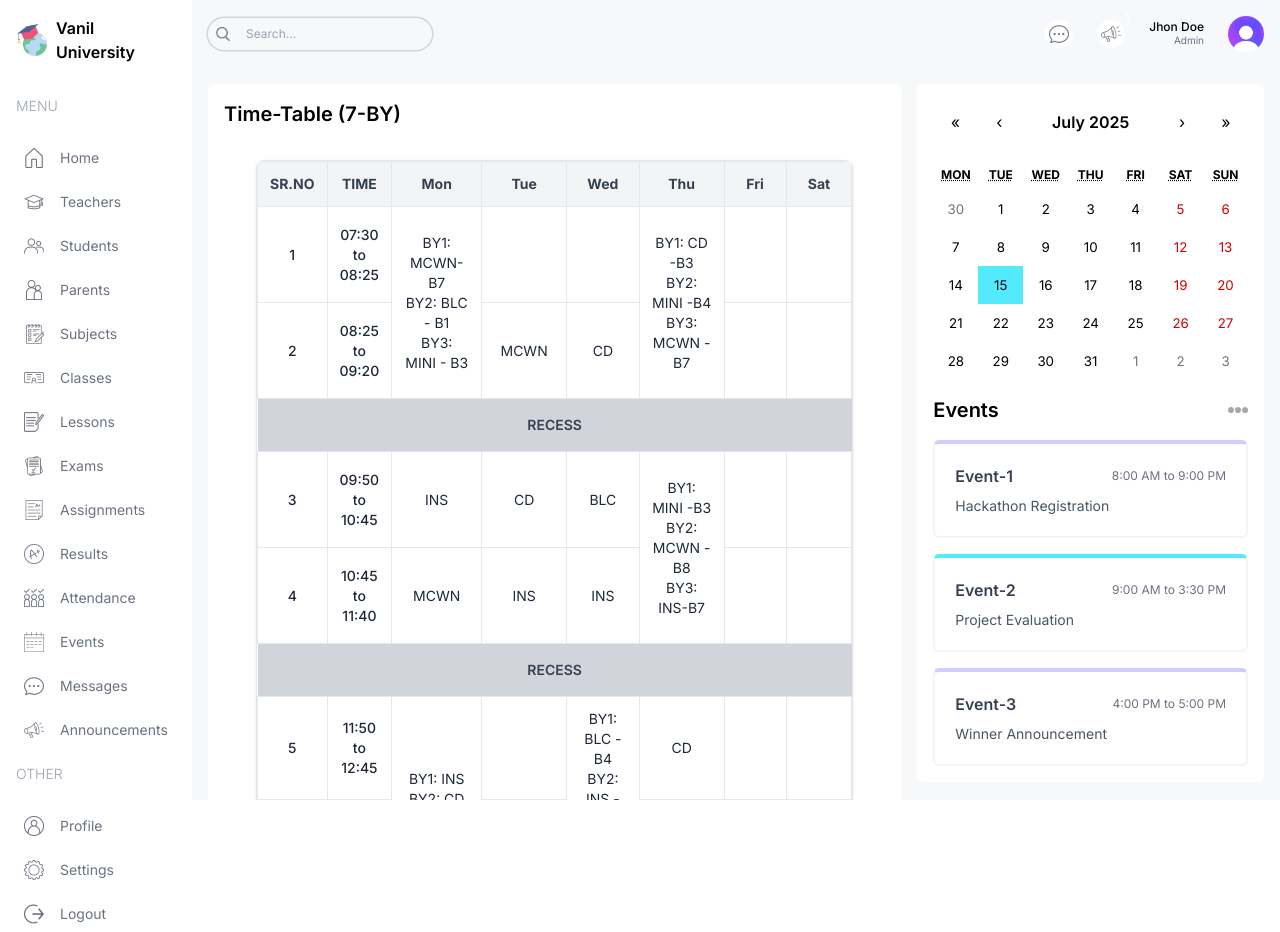
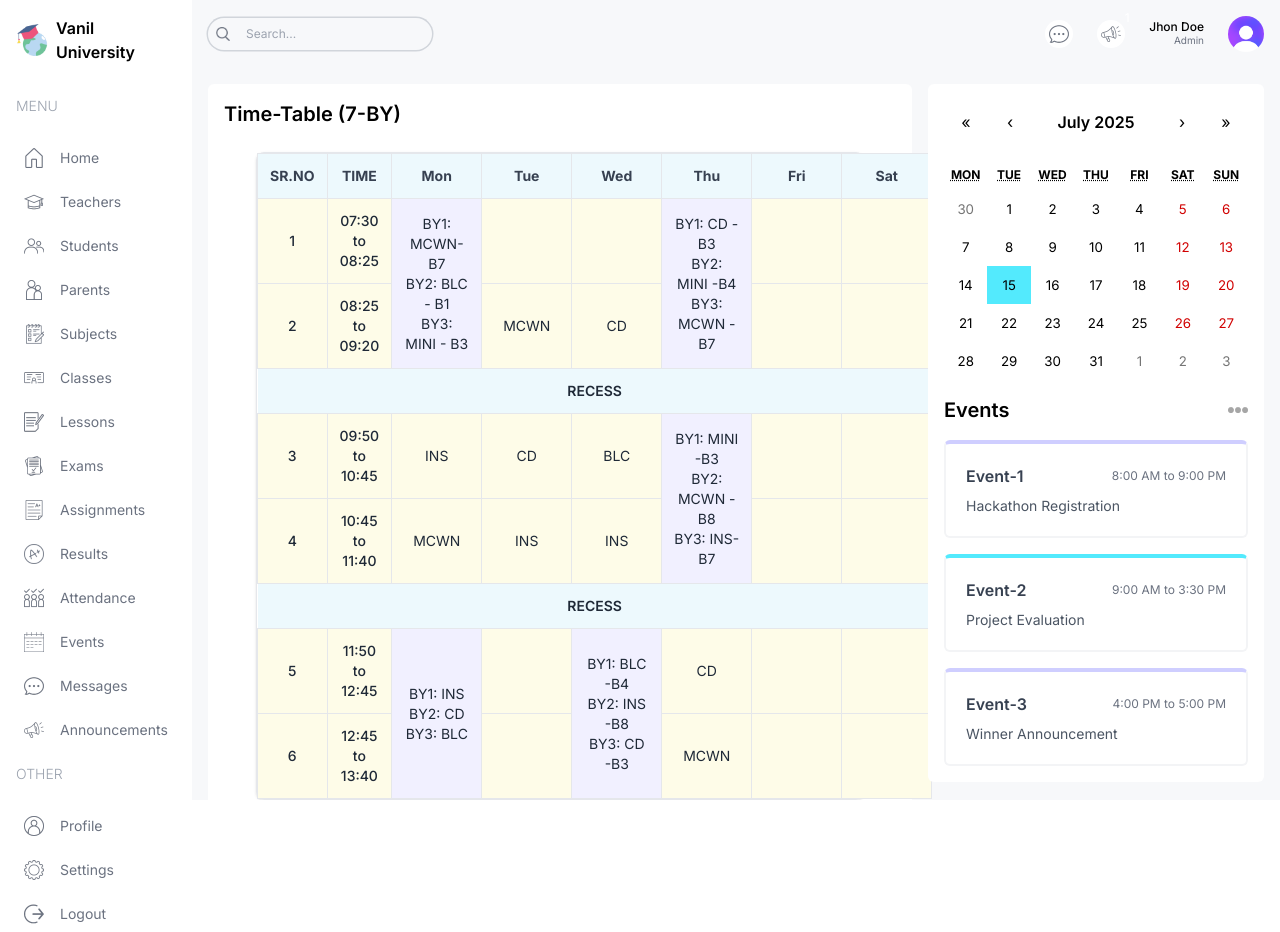
Before and after one commit to Krushang-Mehta/University-Management-Next.App, a Next.js app: page /student in a window 1280 px wide. Built offline with nearby package versions, Linux system fonts and the light colour scheme.

Commit message:
TeacherPage & Timetable Theme Update

```diff
--- a/src/app/(dashboard)/teacher/page.tsx
+++ b/src/app/(dashboard)/teacher/page.tsx
@@ -1,6 +1,24 @@
+import Announcements from "@/components/Announcements"
+import TimeTable from "@/components/TimeTable"
+import "react-big-calendar/lib/css/react-big-calendar.css"
+
 const TeacherPage = () => {
   return (
-    <div className="">
+    <div className="p-4 flex gap-4 flex-col xl:flex-row">
+
+      {/* LEFT */}
+      <div className="w-full xl:w-2/3">
+        <div className="h-full bg-white p-4 rounded-md">
+          <h1 className="text-xl font-semibold">Time-Table (7-BY)</h1>
+          {/* <BigCalendar /> */}
+          <TimeTable />
+        </div>
+      </div>
+
+      {/* RIGHT */}
+      <div className="w-full xl:w-1/3 flex flex-col gap-8">
+        <Announcements />
+      </div>
 
     </div>
   )
--- a/src/app/globals.css
+++ b/src/app/globals.css
@@ -1,6 +1,17 @@
 @tailwind base;
 @tailwind components;
 @tailwind utilities;
+
+/* Hide scrollbar but keep scroll functionality */
+.scrollbar-hide {
+  -ms-overflow-style: none;  /* IE and Edge */
+  scrollbar-width: none;     /* Firefox */
+}
+
+.scrollbar-hide::-webkit-scrollbar {
+  display: none;             /* Chrome, Safari */
+}
+
 
 .react-calendar{
     width: 100% !important;
--- a/src/components/TimeTable.tsx
+++ b/src/components/TimeTable.tsx
@@ -16,13 +16,13 @@ const days = ["Mon", "Tue", "Wed", "Thu", "Fri", "Sat"];
 
 const schedule: Record<string, { text: string; span?: number; bgColor?: string }[]> = {
   Mon: [
-        { text: " BY1: MCWN-B7 \nBY2: BLC - B1 \nBY3: MINI - B3 ", span: 2 },
+    { text: "BY1: MCWN-B7\nBY2: BLC - B1\nBY3: MINI - B3", span: 2 },
     { text: "" },
     { text: "" },
     { text: "INS" },
     { text: "MCWN" },
     { text: "" },
-        { text: "BY1: INS \nBY2: CD \nBY3: BLC", span: 2 },
+    { text: "BY1: INS\nBY2: CD\nBY3: BLC", span: 2 },
     { text: "" },
   ],
   Tue: [
@@ -42,47 +42,36 @@ const schedule: Record<string, { text: string; span?: number; bgColor?: string }
     { text: "BLC" },
     { text: "INS" },
     { text: "" },
-        { text: "BY1: BLC -B4 \nBY2: INS -B8 \nBY3: CD -B3", span: 2 },
+    { text: "BY1: BLC -B4\nBY2: INS -B8\nBY3: CD -B3", span: 2 },
     { text: "" },
   ],
   Thu: [
-        { text: "BY1: CD -B3 \nBY2: MINI -B4 \nBY3: MCWN -B7", span: 2 },
+    { text: "BY1: CD -B3\nBY2: MINI -B4\nBY3: MCWN -B7", span: 2 },
     { text: "" },
     { text: "" },
-        { text: "BY1: MINI -B3 \nBY2: MCWN -B8 \nBY3: INS-B7", span: 2, },
+    { text: "BY1: MINI -B3\nBY2: MCWN -B8\nBY3: INS-B7", span: 2 },
     { text: "" },
     { text: "" },
-        { text: "CD " },
+    { text: "CD" },
     { text: "MCWN" },
   ],
-    Fri: [
-        { text: "" },
-        { text: "" },
-        { text: "" },
-        { text: "" },
-        { text: "" },
-        { text: "" },
-        { text: "" },
-        { text: "" },
-    ],
+  Fri: Array(8).fill({ text: "" }),
   Sat: Array(8).fill({ text: "" }),
 };
 
 const ClassTimetable = () => {
-    // Keeps track of cells we've already rendered (for rowSpan)
   const rendered: Record<string, number[]> = {};
 
   return (
-        <div className="p-8 max-w-6xl mx-auto">
-            {/* <h2 className="text-2xl font-bold mb-4">Class Timetable</h2> */}
-            <div className="overflow-auto border rounded-lg shadow">
-                <table className="min-w-full text-sm text-gray-800">
-                    <thead className="bg-gray-100 text-gray-700 font-semibold">
+    <div className="px-4 py-6 md:px-8 max-w-7xl mx-auto">
+      <div className="overflow-x-auto md:overflow-visible border rounded-lg shadow scrollbar-hide">
+        <table className="w-full md:min-w-full text-sm text-gray-800">
+          <thead className="bg-skylight text-gray-700 font-semibold">
             <tr>
-                            <th className="p-3 border">SR.NO</th>
-                            <th className="p-3 border">TIME</th>
+              <th className="p-2 md:p-3 border">SR.NO</th>
+              <th className="p-2 md:p-3 border">TIME</th>
               {days.map((day) => (
-                                <th key={day} className="p-3 border">
+                <th key={day} className="p-2 md:p-3 border">
                   {day}
                 </th>
               ))}
@@ -92,8 +81,8 @@ const ClassTimetable = () => {
             {timeSlots.map(({ time, sr, isRecess }, rowIdx) => {
               if (isRecess) {
                 return (
-                                    <tr key={`recess-${rowIdx}`} className="bg-gray-300">
-                                        <td colSpan={8} className="text-center py-4 font-semibold text-gray-700">
+                  <tr key={`recess-${rowIdx}`} className="bg-skylight">
+                    <td colSpan={8} className="text-center py-3 font-semibold text-gray-800 text-xs md:text-sm">
                       RECESS
                     </td>
                   </tr>
@@ -102,29 +91,32 @@ const ClassTimetable = () => {
 
               return (
                 <tr key={rowIdx}>
-                                    <td className="p-3 text-center font-medium border">{sr}</td>
-                                    <td className="p-3 text-center font-medium border">{time}</td>
+                  <td className="p-2 md:p-3 text-center font-medium border bg-yellowlight">{sr}</td>
+                  <td className="p-2 md:p-3 text-center font-medium border bg-yellowlight">{time}</td>
                   {days.map((day) => {
                     const cellData = schedule[day][rowIdx];
 
-                                        // Already rendered in a previous rowSpan
                     if (rendered[day]?.includes(rowIdx)) {
                       return null;
                     }
 
                     const rowSpan = cellData?.span || 1;
 
-                                        // Register future rows as rendered for this day
                     if (rowSpan > 1) {
-                                            rendered[day] = [...(rendered[day] || []), ...Array(rowSpan - 1).fill(0).map((_, i) => rowIdx + i + 1)];
+                      rendered[day] = [
+                        ...(rendered[day] || []),
+                        ...Array(rowSpan - 1)
+                          .fill(0)
+                          .map((_, i) => rowIdx + i + 1),
+                      ];
                     }
 
                     return (
                       <td
                         key={day + rowIdx}
                         rowSpan={rowSpan}
-                                                // className="p-3 text-center  h-24 w-32 border whitespace-pre-line"
-                                                className={`p-3 text-center h-24 w-32 border whitespace-pre-line ${rowSpan === 2 ? "bg-gray-0" : ""
+                        className={`p-2 md:p-3 text-center align-middle h-20 min-w-[90px] border whitespace-pre-line ${
+                          rowSpan === 2 ? "bg-purplelight" : "bg-yellowlight"
                         }`}
                       >
                         {cellData?.text}
@@ -140,7 +132,7 @@ const ClassTimetable = () => {
 
       <div className="mt-6">
         <h3 className="text-lg font-semibold mb-2">Subject & Faculty</h3>
-                <ul className="list-disc ml-5 text-sm">
+        <ul className="list-disc ml-5 text-sm space-y-1">
           <li><b>INS</b> - Information & Network Security (Tosal Bhalodia)</li>
           <li><b>CD</b> - Compiler Design (Rupal Shilu)</li>
           <li><b>BLC</b> - Block Chain (Bipasa Das)</li>
--- a/src/components/UserCard.tsx
+++ b/src/components/UserCard.tsx
@@ -2,7 +2,7 @@ import Image from "next/image";
 
 const UserCard = ({ type }: { type: string }) => {
   return (
-    <div className="rounded-2xl odd:bg-purple even:bg-cyan p-4 flex-1 min-w-[130px]">
+    <div className="rounded-2xl odd:bg-purple even:bg-cyanlight p-4 flex-1 min-w-[130px]">
       <div className="flex justify-between items-center">
         <span className="text-[10px] bg-white px-2 py-1 rounded-full text-green-600">
           2024/25
```
Lines whose indentation alone changed are shown as unchanged.
